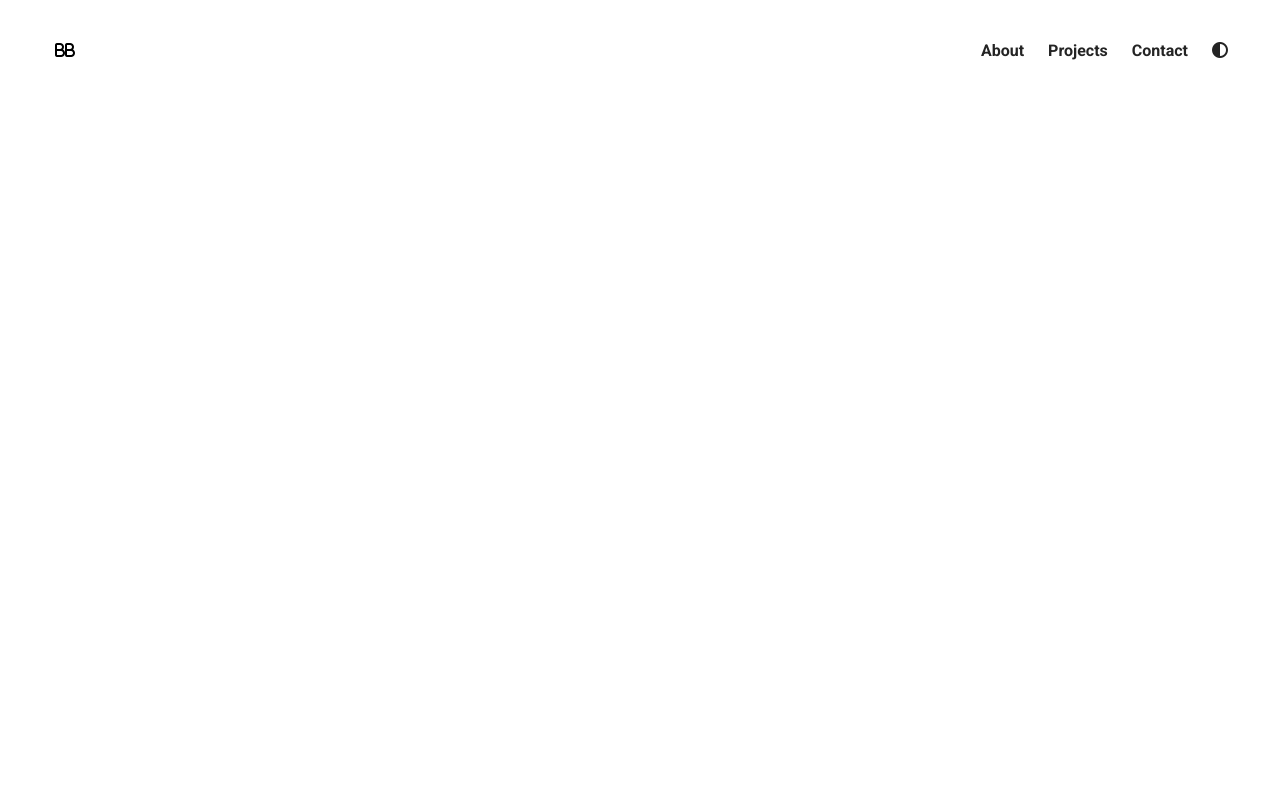
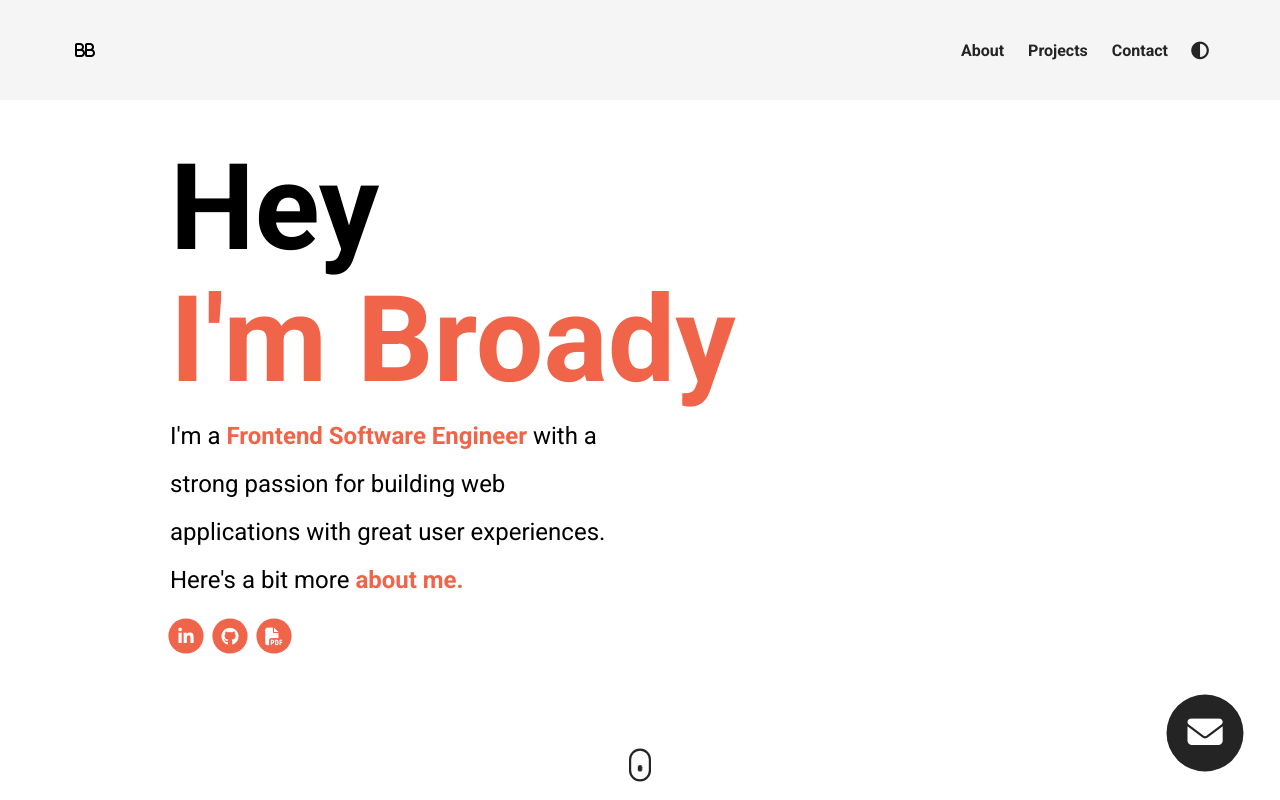
Before and after one commit to broadaciousb/fes-advanced-portfolio, a plain HTML site: page index.html in a window 1280 px wide. Drawn offline with Linux system fonts and the light colour scheme.

Commit message:
feat: Add header with social links, add resume to assets foler

```diff
--- a/index.html
+++ b/index.html
@@ -8,7 +8,7 @@
   <script src="https://kit.fontawesome.com/a9dfca619b.js" crossorigin="anonymous"></script>
 </head>
 <body>
-  <section id="#landing">
+  <section id="#landing-page">
     <nav>
       <div id="personal-logo">
         <i class="fa-sharp fa-solid fa-b"></i>
@@ -36,7 +36,7 @@
           link__hover-effect
           link__hover-effect--black">Contact</a>
         </li>
-        <li class="nav__link">
+        <li class="nav__link click">
           <a href="#" class="
           nav__link--anchor
           link__hover-element
@@ -45,6 +45,34 @@
         </li>
       </ul>
     </nav>
+    <header>
+      <div class="header__content">
+        <h1 class="title">Hey</h1>
+        <h1 class="title orange">I'm Broady</h1>
+        <p class="header__para">
+          I'm a <b class="orange">Frontend Software Engineer</b> with a strong passion for building web applications with great user experiences.
+          <br>
+          Here's a bit more <b class="orange">about me.</b>
+        </p>
+        <div class="social__list">
+          <a href="https://www.linkedin.com/in/broady-butler-ei-8069aa173/" target="_blank" class="social__link click">
+            <i class="fa-brands fa-linkedin-in"></i>
+          </a>
+          <a href="https://github.com/broadaciousb" target="_blank" class="social__link click">
+            <i class="fa-brands fa-github"></i>
+          </a>
+          <a href="./assets/Broady Butler Resume.pdf" target="_blank" class="social__link click">
+            <i class="fa-solid fa-file-pdf"></i>
+          </a>
+        </div>
+      </div>
+    </header>
+    <button class="mail__btn click">
+      <i class="fa-solid fa-envelope"></i>
+    </button>
+    <a href="#projects" class="scroll">
+      <div class="scroll__icon click"></div>
+    </a>
   </section>
 </body>
 </html>
--- a/styles.css
+++ b/styles.css
@@ -10,6 +10,141 @@
 
 li {
   list-style: none;
+}
+
+p {
+  line-height: 1.5;
+  font-size: 16px;
+}
+
+a {
+  text-decoration: none;
+}
+
+button {
+  cursor: pointer;
+}
+
+section {
+  background-color: rgb(245, 245, 245);
+}
+
+.click {
+  transform: scale(1.1);
+  transition: all 300ms ease;
+}
+
+.click:hover {
+  transform: scale(1.1);
+}
+
+.click:active {
+  transform: scale(0.8);
+}
+
+.title {
+ font-size: 120px;
+ margin-bottom: 12px;
+ text-align: left;
+ line-height: 1;
+}
+
+.orange {
+  color: #f06449;
+}
+
+
+/*
+
+LANDING PAGE
+
+*/
+
+#landing-page {
+  min-height: 100vh;
+}
+
+header {
+  position: absolute;
+  top: 50%;
+  left: 50%;
+  transform: translate(-50%, -50%);
+  width: 100%;
+  max-width: 1000px;
+  padding: 0 30px;
+}
+
+.header__para {
+  font-size: 24px;
+  line-height: 2;
+  max-width: 450px;
+}
+
+.social__list {
+  margin-top: 16px;
+  display: flex;
+}
+
+.social__link {
+  background-color: #f06449;
+  color: white;
+  padding: 6px;
+  width: 32px;
+  height: 32px;
+  margin-right: 12px;
+  display: flex;
+  justify-content: center;
+  align-items: center;
+  border-radius: 50%;
+}
+
+.mail__btn {
+  width: 70px;
+  height: 70px;
+  font-size: 32px;
+  border-radius: 50%;
+  border: none;
+  background-color: #242424;
+  color: white;
+  position: absolute;
+  bottom: 32px;
+  right: 40px;
+}
+
+.scroll {
+  position: absolute;
+  bottom: 20px;
+  left: 50%;
+  transform: translateX(-50%);
+}
+
+.scroll__icon {
+  width: 20px;
+  height: 30px;
+  border: 2px solid #242424;
+  border-radius: 24px;
+  display: flex;
+  align-items: center;
+  justify-content: center;
+}
+
+.scroll__icon:after {
+  content: "";
+  width: 4px;
+  height: 6px;
+  background-color: #242424;
+  border-radius: 2px;
+  animation: scroll 1000ms infinite alternate-reverse;
+}
+
+@keyframes scroll {
+  0% {
+    transform: translateY(3px);
+  }
+
+  100% {
+    transform: translateY(-3px);
+  }
 }
 
 
@@ -28,6 +163,7 @@ nav {
   max-width: 1200px;
   margin: 0 auto;
   height: 100px;
+  padding: 0 20px;
 }
 
 
@@ -49,7 +185,6 @@ nav {
 }
 
 .nav__link--anchor {
-  text-decoration: none;
   font-size: 16px;
   color: #242424;
   font-weight: 700;
```
Also changed, not shown: 2 other files.
